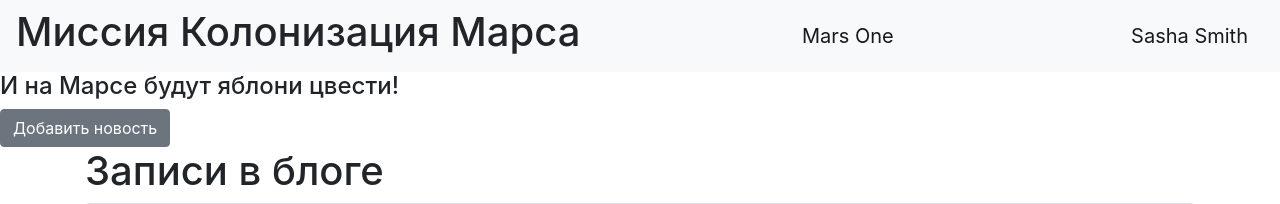
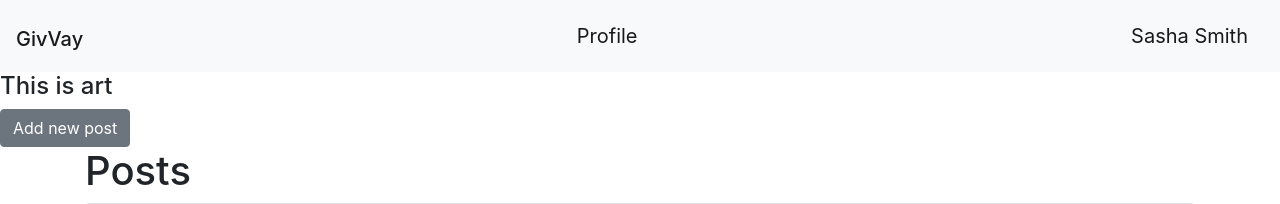
Before and after one commit to AlexandrUsik/LASTproject, a Flask app: page / in a window 1280 px wide. Shown: the top 204 px of the page. Run offline with Flask 2, Linux system fonts and the light colour scheme; a user stored in the database is signed in; data comes from the database, SQL or seed files in the repository; both versions use the stored data as it was after the commit; some libraries are stand-ins or nearby versions.

Commit message:
the variant of website

```diff
--- a/data/news.py
+++ b/data/news.py
@@ -12,6 +12,7 @@ class News(SqlAlchemyBase):
                            primary_key=True, autoincrement=True)
     title = sqlalchemy.Column(sqlalchemy.String, nullable=True)
     img = sqlalchemy.Column(sqlalchemy.String, nullable=True)
+    likes = sqlalchemy.Column(sqlalchemy.Integer, nullable=True)
     content = sqlalchemy.Column(sqlalchemy.String, nullable=True)
     created_date = sqlalchemy.Column(sqlalchemy.DateTime,
                                      default=datetime.datetime.now)
--- a/data/users.py
+++ b/data/users.py
@@ -15,6 +15,7 @@ class User(SqlAlchemyBase, UserMixin):
     about = sqlalchemy.Column(sqlalchemy.String, nullable=True)
     email = sqlalchemy.Column(sqlalchemy.String,
                               index=True, unique=True, nullable=True)
+    person = sqlalchemy.Column(sqlalchemy.String, default='common')
     hashed_password = sqlalchemy.Column(sqlalchemy.String, nullable=True)
     created_date = sqlalchemy.Column(sqlalchemy.DateTime,
                                      default=datetime.datetime.now)
--- a/main.py
+++ b/main.py
@@ -1,3 +1,31 @@
+####################
+####################
+##############################################################
+################################################################
+##################################################################
+##################################################################
+#####            The app for photos                          ######
+#####    ############                ##########              ######
+#####    ############            ##################          ######
+#####     ###########         #########      #########       ######
+#####                        ######              ######      ######
+#####                      ######                  ######    ######
+#####                     #####                      ####    ######
+#####                     ####                       #####   ######
+#####                    #####                        ####   ######
+#####                    #####                        ####   ######
+#####                     ####                        ####   ######
+#####                     #####                      #####   ######
+#####                      #####                    #####    ######
+#####                       #####                  #####     ######
+#####                        #######            #######      ######
+#####                          ######################        ######
+#####                             ################           ######
+#####                                   ####                 ######
+#####                   GivVay                               ######
+###################################################################
+################################################################
+
 from flask import Flask
 from data import db_session
 from data.users import User
@@ -15,13 +43,12 @@ from forms.newsform import NewsForm
 from flask import abort
 from flask import request
 from PIL import Image
-from PyQt5.QtGui import QPixmap
+from random import randint
 
 app = Flask(__name__)
 app.config['SECRET_KEY'] = 'yandexlyceum_secret_key'
 login_manager = LoginManager()
 login_manager.init_app(app)
-MAX_FILE_SIZE = 1024 * 1024 + 1
 
 
 def scale_image(input_image_path,
@@ -31,8 +58,6 @@ def scale_image(input_image_path,
                 ):
     original_image = Image.open(input_image_path)
     w, h = original_image.size
-    print('The original image size is {wide} wide x {height} '
-          'high'.format(wide=w, height=h))
 
     if width and height:
         max_size = (width, height)
@@ -49,20 +74,17 @@ def scale_image(input_image_path,
 
     scaled_image = Image.open(output_image_path)
     width, height = scaled_image.size
-    print('The scaled image size is {wide} wide x {height} '
-          'high'.format(wide=width, height=height))
 
-
-number_of_img = 0
-
+# the main function
 
 def main():
     db_session.global_init("db/block.db")
+
     @login_manager.user_loader
     def load_user(user_id):
         db_sess = db_session.create_session()
         return db_sess.query(User).get(user_id)
-
+    # general function for home page
     @app.route("/")
     def index():
         db_sess = db_session.create_session()
@@ -73,6 +95,18 @@ def main():
             news = db_sess.query(News).filter(News.is_private != True)
         return render_template("index.html", news=news)
 
+    # function of profile ,where all photos of one person
+    @app.route('/profile')
+    def profile():
+        db_sess = db_session.create_session()
+        if current_user.is_authenticated:
+            news = db_sess.query(News).filter(
+                (News.user == current_user) | (News.is_private != True))
+        else:
+            news = db_sess.query(News).filter(News.is_private != True)
+        return render_template("profile.html", news=news)
+
+    # registration with form
     @app.route('/register', methods=['GET', 'POST'])
     def reqister():
         form = RegisterForm()
@@ -97,6 +131,7 @@ def main():
             return redirect('/login')
         return render_template('register.html', title='Регистрация', form=form)
 
+    # login of one person
     @app.route('/login', methods=['GET', 'POST'])
     def login():
         form = LoginForm()
@@ -117,20 +152,21 @@ def main():
         logout_user()
         return redirect("/")
 
+    # function for made new news
     @app.route('/news', methods=['GET', 'POST'])
     @login_required
     def add_news():
         form = NewsForm()
-        global number_of_img
         if form.validate_on_submit():
             db_sess = db_session.create_session()
             news = News()
             news.title = form.title.data
             news.content = form.content.data
-            im = request.files['file']
-            im.save(f"static/img/new_image{number_of_img}.jpg")
+            im = request.files['file'] # upload photo
+            number_of_img = randint(0, 10000000000)
+            im.save(f"static/img/new_image{number_of_img}.jpg") # save upload photo
             news.img = f"new_image{number_of_img}.jpg"
-            number_of_img += 1
+            im = None
             news.is_private = form.is_private.data
             current_user.news.append(news)
             db_sess.merge(current_user)
--- a/templates/base.html
+++ b/templates/base.html
@@ -3,6 +3,7 @@
 <head>
     <meta charset="utf-8">
     <meta name="viewport" content="width=device-width, initial-scale=1, shrink-to-fit=no">
+    <link rel="stylesheet" type="text/css" href="css.css">
     <link rel="stylesheet"
           href="https://stackpath.bootstrapcdn.com/bootstrap/4.4.1/css/bootstrap.min.css"
           integrity="sha384-Vkoo8x4CGsO3+Hhxv8T/Q5PaXtkKtu6ug5TOeNV6gBiFeWPGFN9MuhOf23Q9Ifjh"
@@ -12,8 +13,8 @@
 <body>
 <header>
     <nav class="navbar navbar-light bg-light">
-	    <h1>Миссия Колонизация Марса</h1>
-        <a class="navbar-brand" href="#">Mars One</a>
+        <h1><a class="navbar-brand" href="/">GivVay</a></h1>
+        <a class="navbar-brand" href="/profile">Profile</a>
         {% if current_user.is_authenticated %}
         <a class="navbar-brand" href="/logout">{{ current_user.name }}</a>
         {% else %}
@@ -25,9 +26,9 @@
     </nav>
 </header>
 <!-- Begin page content -->
-<h4>И на Марсе будут яблони цвести!</h4>
+<h4>This is art</h4>
 {% if current_user.is_authenticated %}
-    <a href="news" class="btn btn-secondary">Добавить новость</a>
+    <a href="news" class="btn btn-secondary">Add new post</a>
 {% endif %}
 <main role="main" class="container">
     {% block content %}{% endblock %}
--- a/templates/index.html
+++ b/templates/index.html
@@ -1,7 +1,7 @@
 {% extends "base.html" %}
 
 {% block content %}
-<h1>Записи в блоге</h1>
+<h1>Posts</h1>
 {% for item in news%}
 <div class="col-md6 border rounded">
     <h2>{{item.title}}</h2>
@@ -14,10 +14,11 @@
     </div>
 
     <div>
-        Автор - {{item.user.name}}, Дата написания - {{item.created_date}}
+        Автор - {{item.user.name}}
     </div>
 </div>
-{% if current_user.is_authenticated and current_user == item.user %}
+{% if current_user.is_authenticated %}
+    {%if current_user == item.user %}
         <div>
             <a href="/news/{{ item.id }}" class="btn btn-warning">
                 Изменить
@@ -26,6 +27,11 @@
                 Удалить
             </a>
         </div>
+    {%endif%}
+    <a class="btn btn-info">
+        Like
+    </a>
+    {{item.likes}}
 {% endif %}
 {% endfor %}
 {% endblock %}
```
Also changed, not shown: db/block.db, static/img/new_image1.jpg (deleted). Lines whose indentation alone changed are shown as unchanged.
